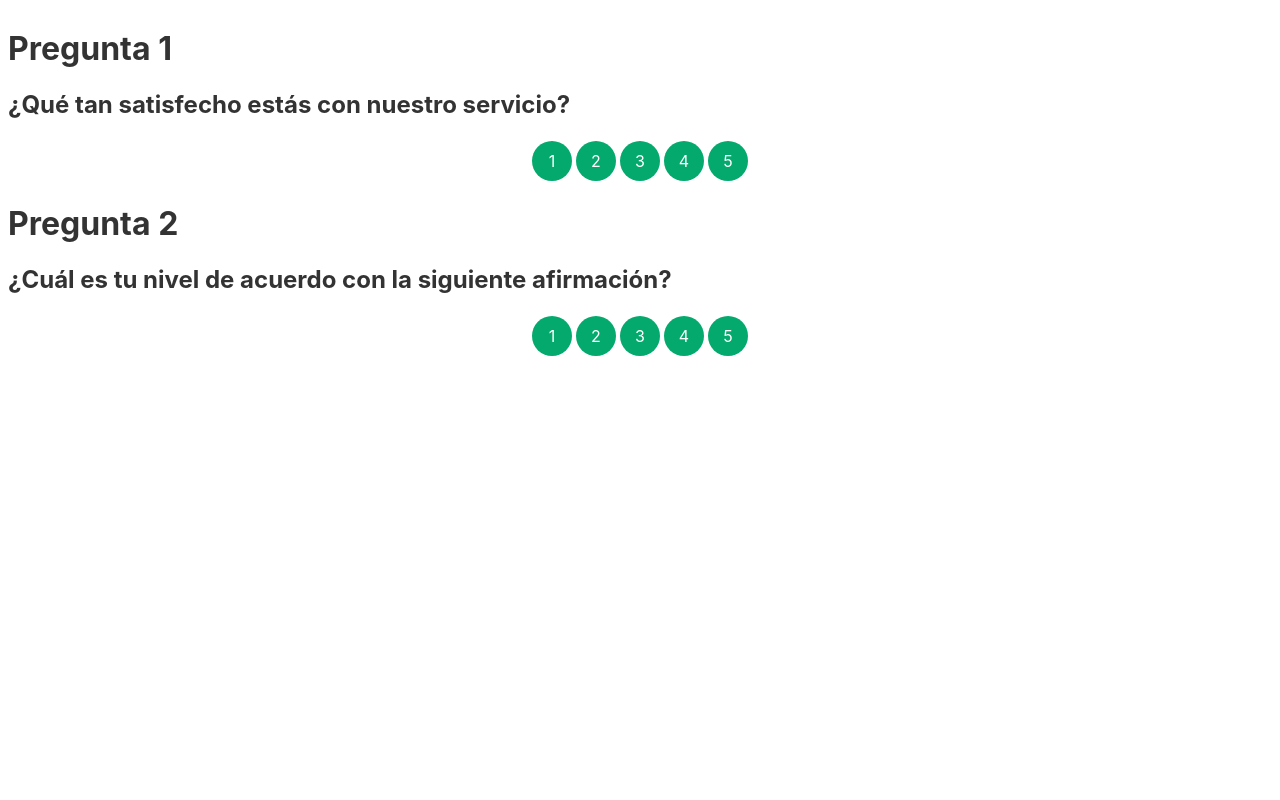
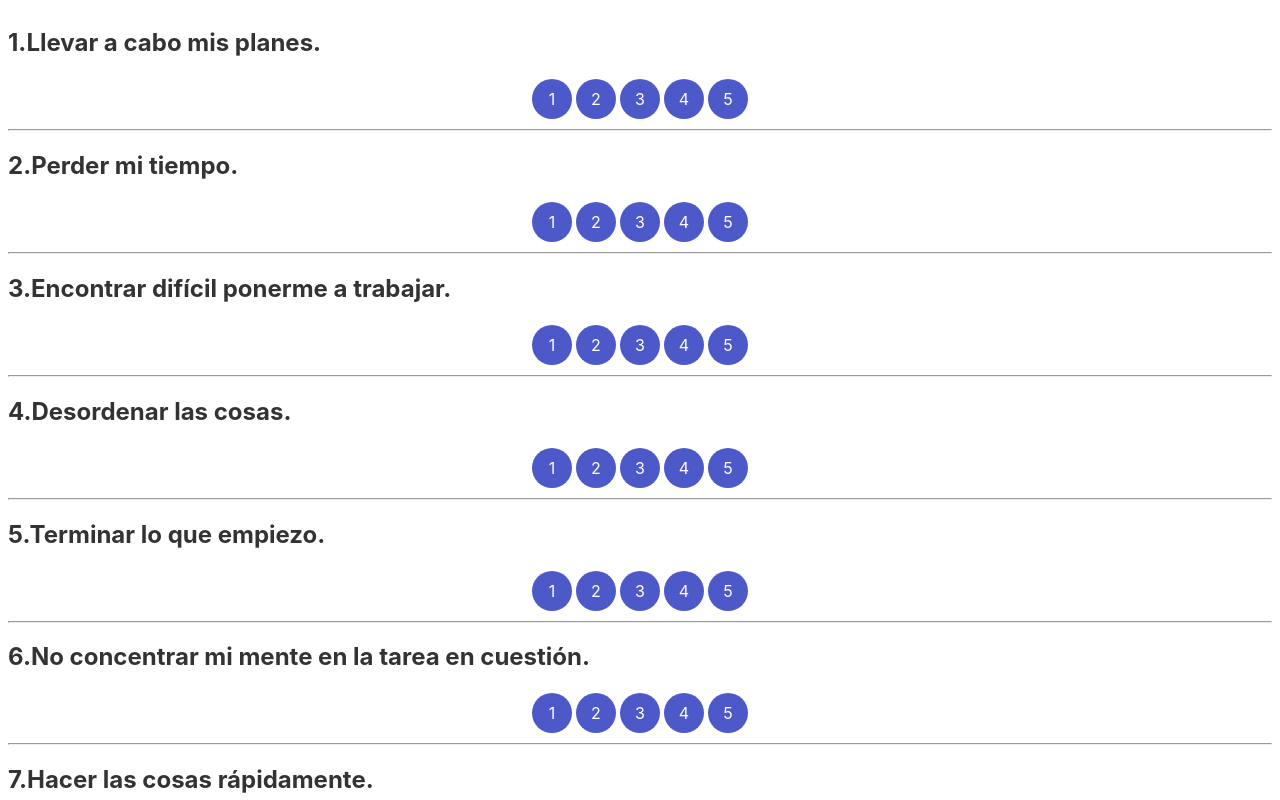
Before and after one commit to xkal1bur/NTT_DATA_Script_Cyber, a Svelte app in the folder frontend/: page /register_0 in a window 1280 px wide. Shown: the top 800 px of the page. Built offline with nearby package versions, Linux system fonts and the light colour scheme.

Commit message:
update questions

```diff
--- a/frontend/src/components/Question1.svelte
+++ b/frontend/src/components/Question1.svelte
@@ -1,65 +1,91 @@
 <!-- Questionnaire.svelte -->
 <script>
     import { navigate } from 'svelte-routing';
+
     let questions = [
-        { question: "¿Qué tan satisfecho estás con nuestro servicio?" },
-        { question: "¿Cuál es tu nivel de acuerdo con la siguiente afirmación?" }
+        { question: "Llevar a cabo mis planes." },
+        { question: "Perder mi tiempo."},
+        { question: "Encontrar difícil ponerme a trabajar."},
+        { question: "Desordenar las cosas."},
+        { question: "Terminar lo que empiezo."},
+        { question: "No concentrar mi mente en la tarea en cuestión."},
+        { question: "Hacer las cosas rápidamente."},
+        { question: "Siempre saber lo que estoy haciendo."},
+        { question: "Posponer decisiones."},
+        { question: "Distraerme fácilmente."}
         // Agrega más objetos para más preguntas si es necesario
     ];
 
+
+
     const l = questions.length;
+
     // Inicializa una lista para almacenar los pares de pregunta y opción seleccionada
     let selectedOptions = [];
-
     let op = new Set();
     let count = 0;
 
     // Función para seleccionar una opción
     function selectOption(questionIndex, optionIndex) {
+        // Limpiar la marca de la última opción seleccionada por pregunta
+        document.querySelectorAll(`.option${questionIndex}`).forEach(option => {
+            option.classList.remove('selected');
+        });
+
+        // Marcar la opción seleccionada en gris
+        const selectedButton = document.querySelector(`#option_${questionIndex}_${optionIndex}`);
+        selectedButton.classList.add('selected');
+
+        // Actualizar la opción seleccionada en la lista
         selectedOptions[questionIndex] = { question: questions[questionIndex].question, option: optionIndex + 1 };
         console.log(selectedOptions);
-        if (!op.has(questionIndex+1)){
-            op.add(questionIndex+1);
+
+        // Incrementar el contador si es la primera vez que se selecciona una opción para esta pregunta
+        if (!op.has(questionIndex + 1)) {
+            op.add(questionIndex + 1);
             count++;
         }
-
-        console.log(op.size);
-        console.log(questions.length);
     }
 
     // Función para continuar
     function finish() {
         // Aquí puedes agregar la lógica para guardar las respuestas o pasar a la siguiente pregunta
         //console.log("Respuestas guardadas:", selectedOptions);
-        navigate("/register_50")
+        navigate("/register_50");
     }
 </script>
 
 {#each questions as question, questionIndex}
     <div>
         <!-- Pregunta -->
-        <h1 id="number-question">Pregunta {questionIndex + 1}</h1>
-        <h2>{question.question}</h2>
+        <!--<h1 id="number-question">Pregunta {questionIndex + 1}</h1>-->
+        <h2>{questionIndex+1}.{question.question}</h2>
 
         <!-- Contenedor de opciones -->
         <div class="options-container" id="buttons">
             <!-- Opciones de respuesta -->
             {#each Array.from({ length: 5 }) as _, optionIndex}
-                <div class="option" tabindex="0" on:click={() => selectOption(questionIndex, optionIndex)} on:keydown|preventDefault={(e) => e.key === 'Enter' && selectOption(questionIndex, optionIndex)} role="button" aria-label="Seleccionar opción {optionIndex + 1}">{optionIndex + 1}</div>
+                <div class="option option{questionIndex}" tabindex="0" on:click={() => selectOption(questionIndex, optionIndex)} on:keydown|preventDefault={(e) => e.key === 'Enter' && selectOption(questionIndex, optionIndex)} role="button" aria-label="Seleccionar opción {optionIndex + 1}" id="option_{questionIndex}_{optionIndex}">{optionIndex + 1}</div>
             {/each}
         </div>
     </div>
+
+    {#if questionIndex !== questions.length - 1}
+    <hr class="question-separator" />
+{/if}
 {/each}
 
-
-
-{#if count==l}
+{#if count == l}
     <button class="button" on:click={finish}>Continuar</button>
 {/if}
 
+<style>
+
+    .question-container {
+        margin-bottom: 20px; /* Margen inferior para separar las preguntas */
+    }
 
 
-<style>
     /* Estilos para las opciones */
     .options-container {
         display: flex;
@@ -74,11 +100,15 @@
         display: flex;
         justify-content: center;
         align-items: center;
-        background-color: #04AA6D; /* Color de fondo del botón */
+        background-color: #4d59c9; /* Color de fondo del botón */
         color: white; /* Color del texto del botón */
         font-size: 16px; /* Tamaño del texto del botón */
         cursor: pointer; /* Cambia el cursor al pasar sobre el botón */
         margin: 2px;
+    }
+
+    .option.selected {
+        background-color: gray; /* Color de fondo cuando se presiona */
     }
 
     .button {
```
